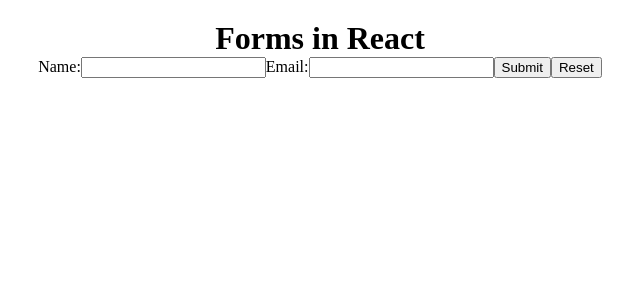
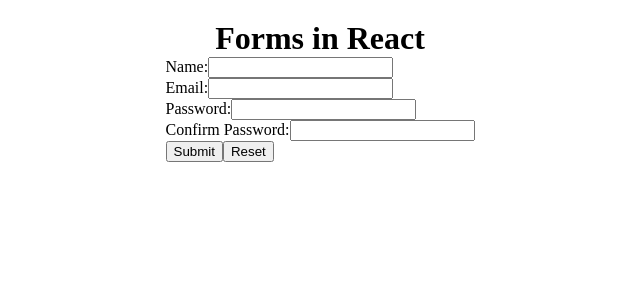
Before and after one commit to aakashg339/react-practice, a React (Vite) app in the folder practice-react-forms-1/: page / in a window 1280 px wide. Shown: the top 300 px of the page, without its empty margins (320-960 px from the left). Built offline with nearby package versions, Linux system fonts and the light colour scheme.

Commit message:
feat(practice-react-forms-1): Added more validations and triggring validations on every change

```diff
--- a/practice-react-forms-1/src/App.jsx
+++ b/practice-react-forms-1/src/App.jsx
@@ -3,12 +3,20 @@ import './App.css'
 import {useForm} from 'react-hook-form'
 
 function App() {
-  const {register, handleSubmit, reset, watch, formState: {errors}} = useForm();
+  const {register, handleSubmit, reset, watch, formState: {errors}} = useForm({
+    mode: 'onChange'
+  });
 
   const onSubmit = (data) => {
     console.log("Form Data: ", data);
     reset();
   }
+
+  const existingUsernames = ['admin', 'user123', 'john'];
+  const checkIfUsernameExist = async (username) => {
+    await new Promise((resolve, reject) => setTimeout(resolve, 1000));
+    return existingUsernames.includes(username);
+  };
 
   // const validateName = (value) => {
   //   if(value !== 'admin') {
@@ -46,17 +54,57 @@ function App() {
                 validate: {
                   notAdmin: (value) => value !== "admin" || "Admin is not allowed",
                   isNotNumber: (value) => isNaN(value) || "Name cannot be number",
+                  checkUsername: async (value) => {
+                    const exist = await checkIfUsernameExist(value);
+                    return !exist || 'Username already taken';
+                  }
                 }
               }
           )} />
         </label>
         {errors.name && <p>{errors.name.message}</p>}
+        <br />
 
         <label>
           Email:
           <input {...register('email', {required: 'Email is required', pattern: {value: /^[a-zA-Z0-9_.+-]+@[a-zA-Z0-9-]+\.[a-zA-Z0-9-.]+$/, message: 'Enter a valid email'}})} />
         </label>
         {errors.email && <p>{errors.email.message}</p>}
+        <br />
+
+        <label>
+          Password:
+          <input type='password' {...register('password',
+            {
+              required: 'Name is required',
+              minLength:
+                {
+                  value: 2,
+                  message:'Name should be atleast 2 character'
+                },
+            }
+          )}>
+          </input>
+        </label>
+        <br />
+
+        <label>
+          Confirm Password:
+          <input type='password' {...register('confirmPassword',
+            {
+              required: 'Name is required',
+              minLength:
+                {
+                  value: 2,
+                  message:'Name should be atleast 2 character'
+                },
+              validate: value => value === watch('password') || 'Passwords do not match'
+            }
+          )}>
+          </input>
+        </label>
+        {errors.confirmPassword && <p>{errors.confirmPassword.message}</p>}
+        <br />
 
         <button type='submit'>Submit</button>
         <button type='button' onClick={() => reset()}>Reset</button>
```
